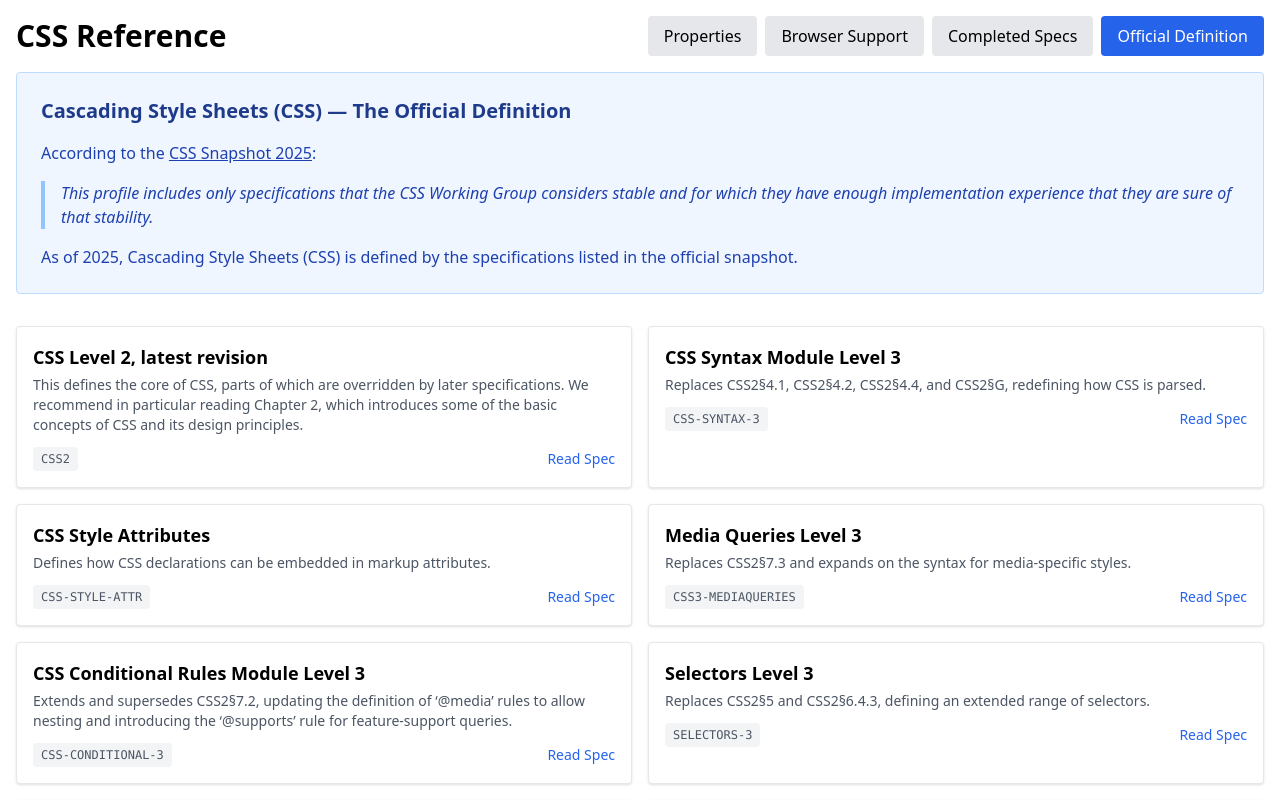
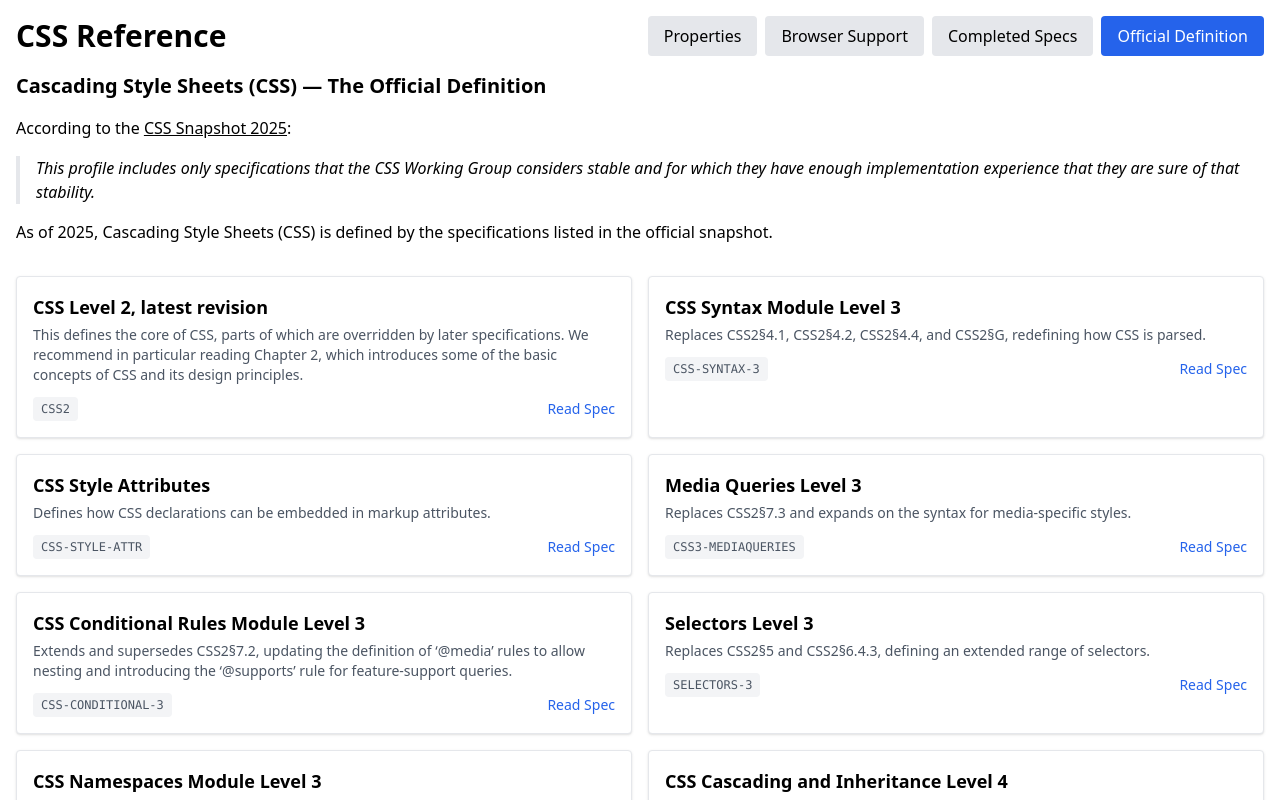
Before and after one commit to caraya/css-viewer, a React (Vite) app: page / in a window 1280 px wide. Both pictures are taken after a click on the button "Official Definition". Shown: the top 800 px of the page. Built offline with nearby package versions, Linux system fonts and the light colour scheme.

Commit message:
Fixed styles in definition

```diff
--- a/src/App.jsx
+++ b/src/App.jsx
@@ -556,17 +556,17 @@ function App() {
 
       {view === 'definition' && (
           <div>
-              <div className="bg-blue-50 border border-blue-200 rounded p-6 mb-8">
-                  <h3 className="text-xl font-bold mb-4 text-blue-900">Cascading Style Sheets (CSS) — The Official Definition</h3>
-                  <p className="mb-4 text-blue-800">
+              <div className="mb-8">
+                  <h3 className="text-xl font-bold mb-4 text-900">Cascading Style Sheets (CSS) — The Official Definition</h3>
+                  <p className="mb-4 text-800">
                       According to the <a href="https://www.w3.org/TR/css-2025/#css-official" target="_blank" rel="noopener noreferrer" className="underline hover:text-blue-600">CSS Snapshot 2025</a>:
                   </p>
-                  <blockquote className="border-l-4 border-blue-300 pl-4 italic text-blue-800 mb-4">
+                  <blockquote className="border-l-4 border-300 pl-4 italic text-800 mb-4">
                       <p className="mb-2">
                           This profile includes only specifications that the CSS Working Group considers stable and for which they have enough implementation experience that they are sure of that stability.
                       </p>
                   </blockquote>
-                  <p className="text-blue-800">
+                  <p className="text-800">
                       As of 2025, Cascading Style Sheets (CSS) is defined by the specifications listed in the official snapshot.
                   </p>
               </div>
--- a/tailwind.config.js
+++ b/tailwind.config.js
@@ -1,3 +1,5 @@
+import typography from '@tailwindcss/typography';
+
 /** @type {import('tailwindcss').Config} */
 export default {
   content: [
@@ -8,6 +10,6 @@ export default {
     extend: {},
   },
   plugins: [
-    require('@tailwindcss/typography'),
+    typography,
   ],
 }
```
